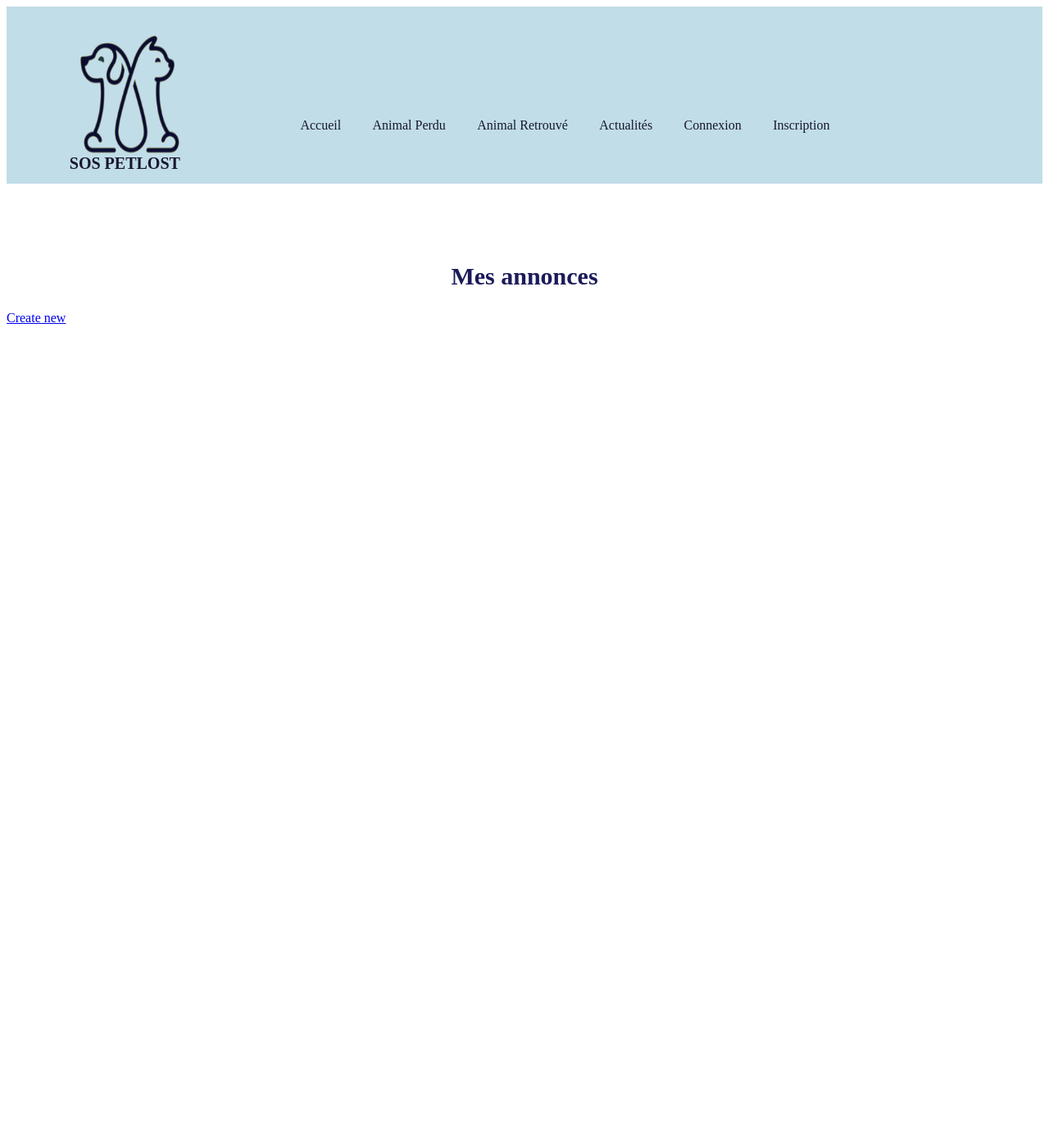
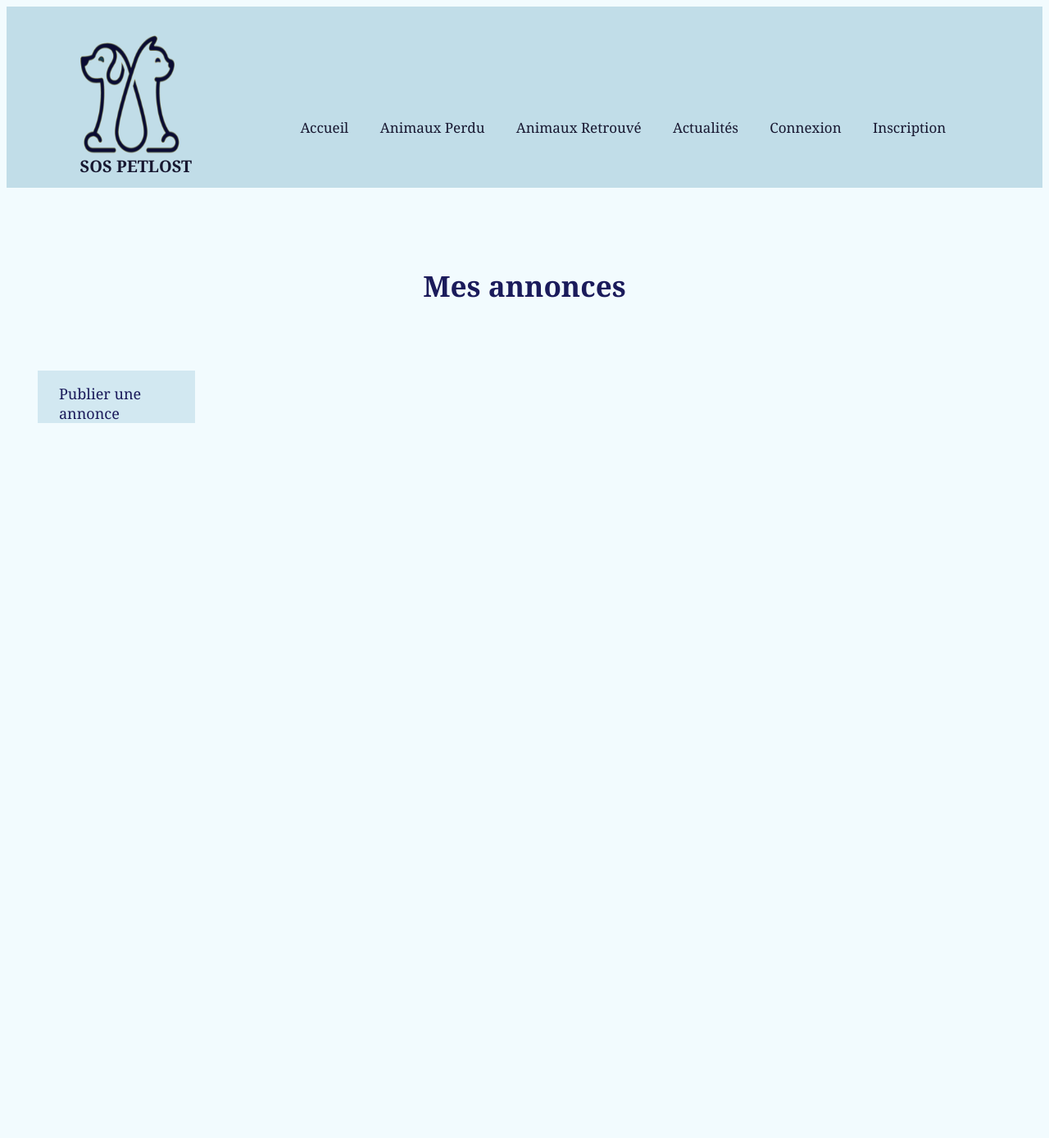
Before and after one commit to daisymorin/sos_petlost, a Symfony app: template templates/user/annonce/annonce-user.html.twig in a window 1280 px wide. Shown: the whole page at 82% size. Before the commit the page ends 395 px from the top, so only its background shows below. Run offline with Twig, Linux system fonts and the light colour scheme; the template is opened without the code that fills it, so the values that code supplies are empty; some libraries are stand-ins or nearby versions.

Commit message:
modif fichier css, form User

```diff
--- a/public/css/style.css
+++ b/public/css/style.css
@@ -1,3 +1,8 @@
+body {
+  font-family: Georgia, 'Times New Roman', Times, serif;
+  background-color: #f2fbfe;
+}
+
 /* HEADER */
 header{
   display: flex;
@@ -13,7 +18,7 @@ header{
 .titre_principale h1 {
   font-size: 20px;
   color: #171730;
-  margin-left: 6vw;
+  margin-left: 7vw;
   margin-top: -4vh;
 }
 
@@ -35,11 +40,11 @@ nav li {
 
 nav a {
   color: #171730;
-  font-size: 16px;
+  font-size: 17px;
   text-decoration: none;
 }
 
-nav a:hover, .show a:hover,  .btn-retour a:hover {
+nav a:hover, .show a:hover,  .btn-retour a:hover, .btn-new a:hover, .btn-list a:hover {
   color: #191970;
   border-bottom: 2px solid #191970;
 
@@ -51,13 +56,13 @@ h2{
   text-align: center;
   color: #1b1b5b;
   margin-top: 12vh;
-  font-size: 30px;
+  font-size: 35px;
 }
 .container{
     display: flex;
     height: 100vh;
     margin-top: 8vh;
-    margin-left: 3vw;
+    margin-left: 2vw;
     margin-right: 3vw;
 }
 
@@ -106,13 +111,30 @@ h2{
   background-color: #ffffff;
   color: #1b1b5b;
   border-radius: 8px;
-  font-size: 13px;
+  font-size: 14px;
 }
 
 .show a {
   text-decoration: none;
   color: #1b1b5b;
 
+}
+
+.btn-new {
+  background-color: #D2E8F1;
+  color: #1b1b5b;
+  width: 13vw;
+  height: 6vh;
+  padding-top: 2vh;
+  padding-left: 2vw;
+  margin-left: 3vw;
+  margin-top: 10vh;
+}
+
+.btn-new a {
+  color: #1b1b5b;
+  text-decoration: none;
+  font-size: 18px;
 }
 
 
--- a/templates/front/default/show-trouve.html.twig
+++ b/templates/front/default/show-trouve.html.twig
@@ -52,6 +52,8 @@
                     </div>
                 </div>
             </div>
+
+             <p class="description">{{ animal.description }}</p>
         </div>
     </div>
 
--- a/templates/front/navbar.html.twig
+++ b/templates/front/navbar.html.twig
@@ -13,8 +13,8 @@
 
         <ul>
             <li><a href="{{path('home')}}">Accueil</a></li>
-            <li><a href="{{path('animaux-disparus')}}">Animal Perdu</a></li>
-             <li><a href={{path('animaux-trouve')}}>Animal Retrouvé</a></li>
+            <li><a href="{{path('animaux-disparus')}}">Animaux Perdu</a></li>
+             <li><a href={{path('animaux-trouve')}}>Animaux Retrouvé</a></li>
             <li><a href="/">Actualités</a></li>
 
              {% if is_granted('ROLE_USER') %}
--- a/templates/user/annonce/annonce-user.html.twig
+++ b/templates/user/annonce/annonce-user.html.twig
@@ -6,7 +6,7 @@
 
 <h2>Mes annonces</h2>
 
- <a href="{{ path('new_annonce') }}">Create new</a>
+ <p class="btn-new"><a href="{{ path('new_annonce') }}">Publier une annonce</a></p>
 
  <div class="container">
 
@@ -15,12 +15,12 @@
     <div class="animals">
 
         {% if animal.missing %}
-            <p class="info">{{ animal.missing ? 'Diparus' : '' }} : {{ animal.name }}</p>
+            <p class="info">{{ animal.missing ? 'Disparus' : '' }} : {{ animal.name }}</p>
         {% else %}
              <p class="info">{{ animal.found ? 'Trouvé' : '' }} : {{ animal.name }}</p>
         {% endif %}
 
-        <p ><img class="imgAnimal" src="{{ vich_uploader_asset(animal.image, 'file') }}" alt="{{ animal.name }}" /></p>
+        <p class="info-img"><img class="imgAnimal" src="{{ vich_uploader_asset(animal.image, 'file') }}" alt="{{ animal.name }}" /></p>
         <p class="info">{{ animal.city }} ({{ animal.postcode }})</p>
 
         <div class="date-annonce">
--- a/templates/user/annonce/show-user.html.twig
+++ b/templates/user/annonce/show-user.html.twig
@@ -39,7 +39,7 @@
                     {% endif %}
 
                     <p>Particularité: {{ animal.particularity }}</p>
-                    <p class="date-show">{{ animal.date ? animal.date|date('d/m/Y') : '' }}</p>
+                    <p class="date-show">Perdu le {{ animal.date ? animal.date|date('d/m/Y') : '' }}</p>
 
                      <div class="adresse">
 
@@ -66,6 +66,8 @@
                     </div>
                 </div>
             </div>
+
+             <p class="description">{{ animal.description }}</p>
         </div>
     </div>
 
```
Also changed, not shown: other parts of public/css/style.css (+118 -8 lines), templates/user/annonce/_form.html.twig (+36 -2 lines), templates/user/annonce/edit.html.twig (+6 -2 lines), templates/user/annonce/new.html.twig (+8 -4 lines).
